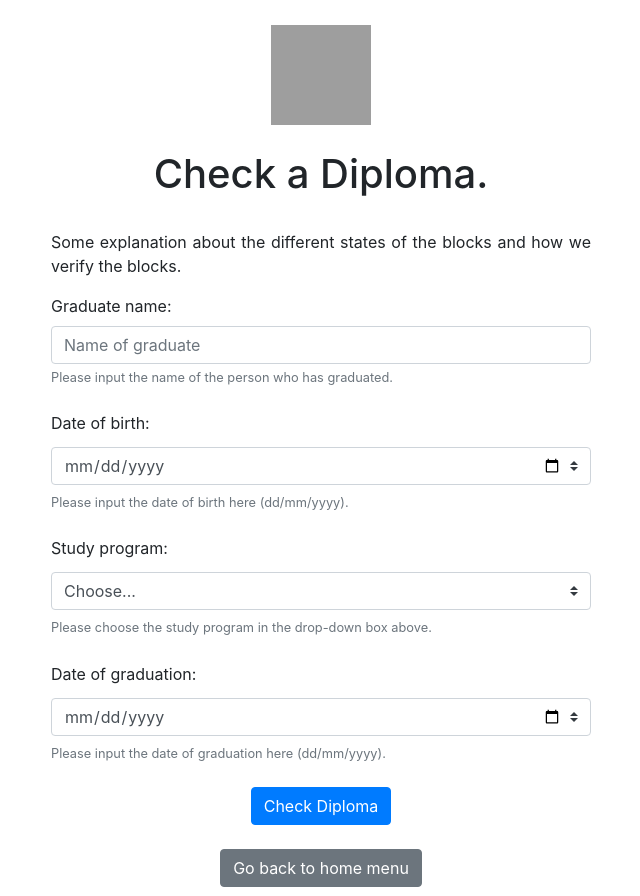
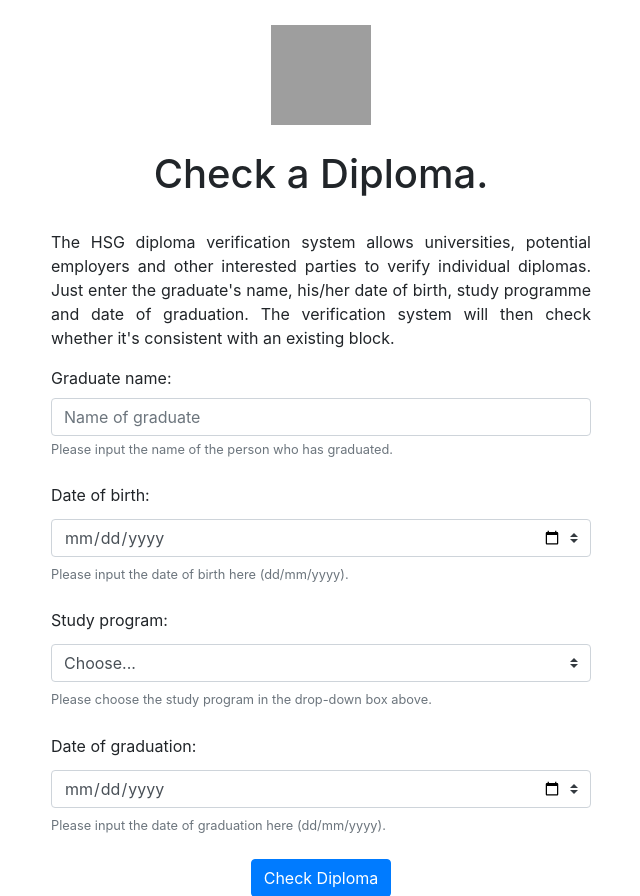
Before and after one commit to Lennart-t/Blockchain, a Flask app: page /checkgraduate in a window 1280 px wide. Shown: the top 896 px of the page, without its empty margins (319-959 px from the left). Run offline with Flask 2, Linux system fonts and the light colour scheme; some libraries are stand-ins or nearby versions; grey boxes are pictures that could not be loaded.

Commit message:
Added description

```diff
--- a/template/checkgraduate.html
+++ b/template/checkgraduate.html
@@ -11,7 +11,9 @@
             <br>
         </div>
     {% endfor %}
-    <p align="justify"> Some explanation about the different states of the blocks and how we verify the blocks.</p>
+    <p align="justify"> The HSG diploma verification system allows universities, potential employers and other interested parties
+    to verify individual diplomas. Just enter the graduate's name, his/her date of birth, study programme and date of graduation.
+    The verification system will then check whether it's consistent with an existing block.</p>
 
 <form action="{{url_for('check_graduate')}}" method ="POST">
         <div class="form_group">
```
